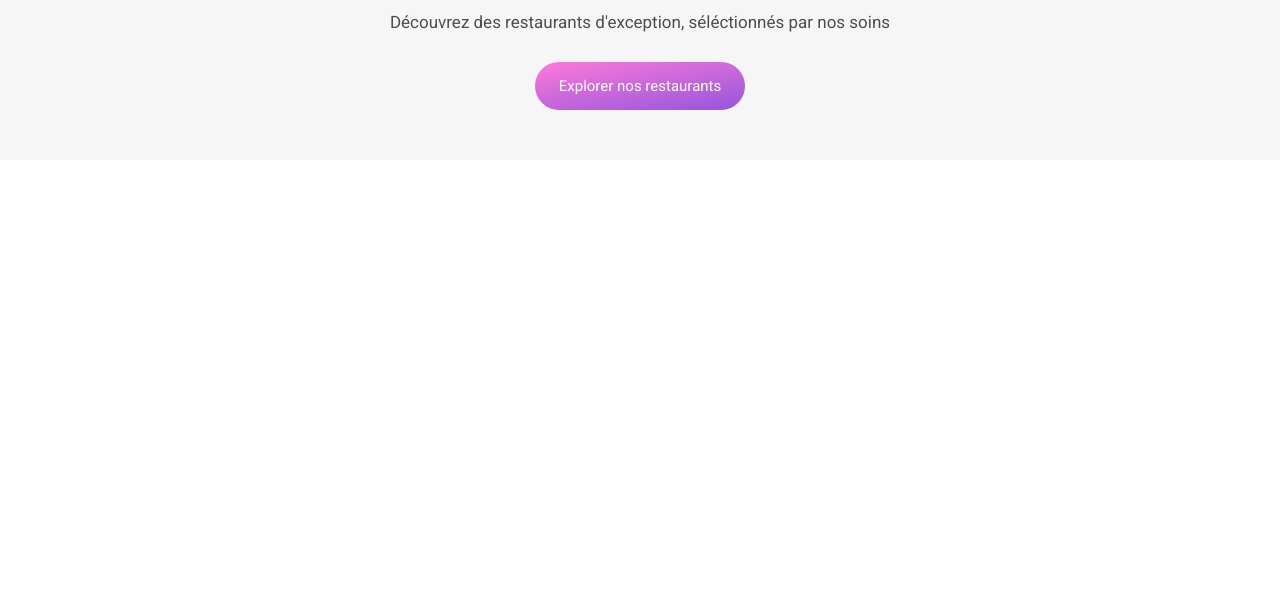
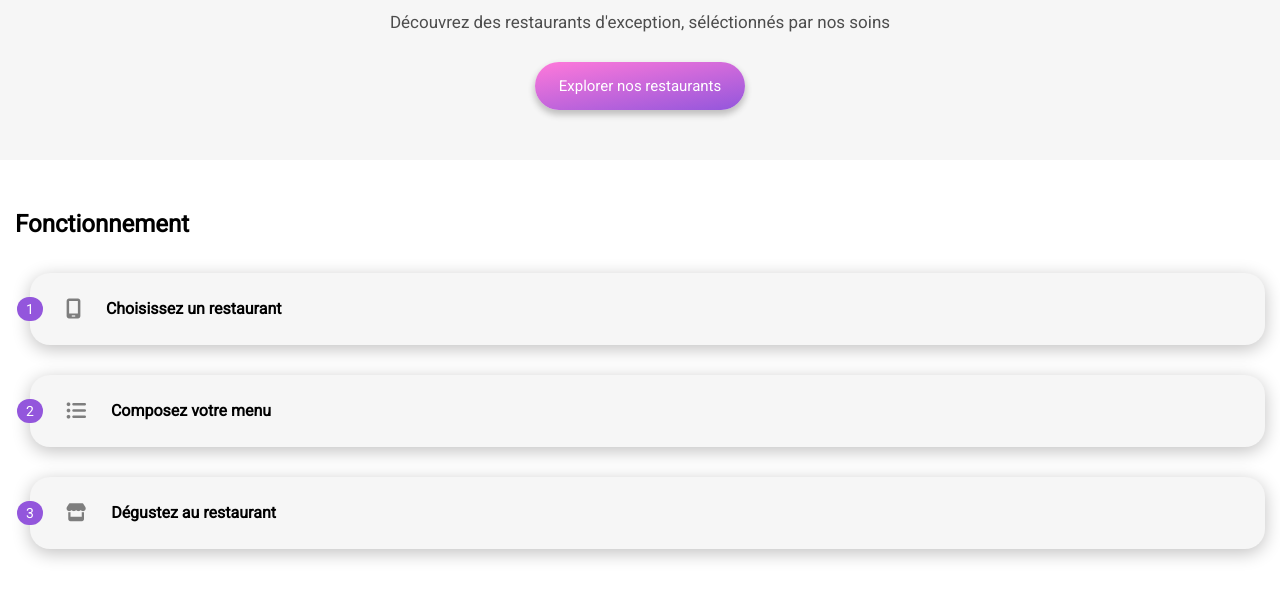
Before and after one commit to Edgar-JALLIER/P3-Ohmyfood, a website: page index.html in a window 1280 px wide. Shown: the part 179-778 px from the top of the page. Drawn offline with Linux system fonts and the light colour scheme; a web font is replaced by a local one.

Commit message:
Ajout de la partie "fonctionnement" de l'accueil

```diff
--- a/index.html
+++ b/index.html
@@ -30,8 +30,29 @@
       <div class="header_reservation">
         <h1>Réservez le menu qui vous convient</h1>
         <p>Découvrez des restaurants d'exception, séléctionnés par nos soins</p>
-        <button>Explorer nos restaurants</button>
+        <a href="#"><button>Explorer nos restaurants</button></a>
       </div>
     </header>
+
+    <section class="functioning">
+      <h1>Fonctionnement</h1>
+      <div class="functioning_step">
+        <p class="functioning_number">1</p>
+        <i class="fa-solid fa-mobile-screen"></i>
+        <p>Choisissez un restaurant</p>
+      </div>
+
+      <div class="functioning_step">
+        <p class="functioning_number">2</p>
+        <i class="fa-solid fa-list-ul"></i>
+        <p>Composez votre menu</p>
+      </div>
+
+      <div class="functioning_step">
+        <p class="functioning_number">3</p>
+        <i class="fa-solid fa-store"></i>
+        <p>Dégustez au restaurant</p>
+      </div>
+    </section>
   </body>
 </html>
--- a/sass/Layout/_layouts.scss
+++ b/sass/Layout/_layouts.scss
@@ -23,11 +23,11 @@
         display: flex;
         flex-direction: column;
         align-items: center;
+        padding-bottom: 50px;
 
         h1 {
             margin: 30px 50px 15px 50px;
             text-align: center;
-            font-weight: 900;
         }
 
         p {
@@ -40,14 +40,18 @@
         button {
             font-family: 'Roboto';
             font-size: 15px;
+            color: #FFFFFF;
             font-weight: 550;
-            color: #FFFFFF;
             background: linear-gradient(350deg,  $primaire, $secondaire);
             padding: 15px 0px 15px 0px;
-            margin-bottom: 50px;
             width: 210px;
             border-radius: 100px;
             border: none;
+            box-shadow: 0px 4px 6px 1px #c1c0c0;
+            cursor: pointer;
+        }
+        a {
+            text-decoration: none;
         }
     }
 
@@ -56,3 +60,62 @@
 .fa-location-dot {
     padding-right: 15px;
 }
+
+/********** Espace "fonctionnement" sur la page d'accueil ********/
+
+.functioning {
+    margin: 30px 15px 40px 15px;
+    display: flex;
+    flex-direction: column;
+    &_number {
+        position: relative;
+        left: -13px;
+        color: #FFFFFF;
+        font-weight: lighter;
+        font-size: 14px;
+        background-color: $primaire;
+        border-radius: 20px;
+        padding: 4px 9px 4px 9px;
+    }
+    &_step {
+        margin: 15px 0px 15px 15px;
+        display: flex;
+        align-items: center;
+        background-color: #F6F6F6;
+        font-weight: bold;
+        box-shadow: 0px 4px 18px 0px #c1c0c0;
+        border-radius: 20px;
+        padding: 10px 0px 10px 0px;
+    }
+    &_step:hover {
+        background-color: #F5EDFF;
+    }
+    &_step:hover .fa-mobile-screen {
+        color: $primaire;
+    }
+    &_step:hover .fa-store{
+        color: $primaire;
+    }
+    &_step:hover .fa-list-ul{
+        color: $primaire;
+    }
+
+}
+
+.fa-mobile-screen {
+    padding: 0px 25px 0px 10px;
+    font-size: 20px;
+    color: #7E7E7E;
+}
+
+.fa-list-ul {
+    padding: 0px 25px 0px 10px;
+    font-size: 20px;
+    color: #7E7E7E;
+}
+
+.fa-store {
+    padding: 0px 25px 0px 10px;
+    font-size: 18px;
+    color: #7E7E7E;
+}
```
Also changed, not shown: css/style.css, 1 other file.
